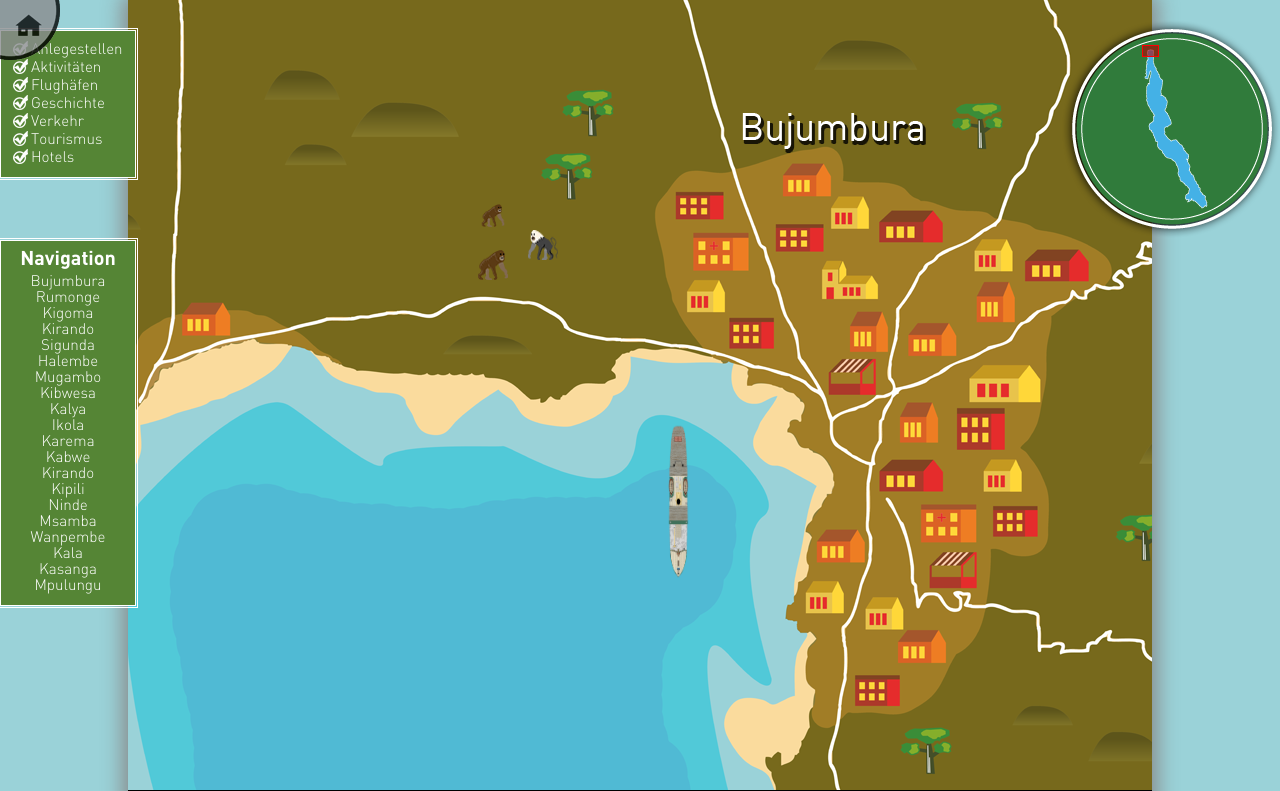
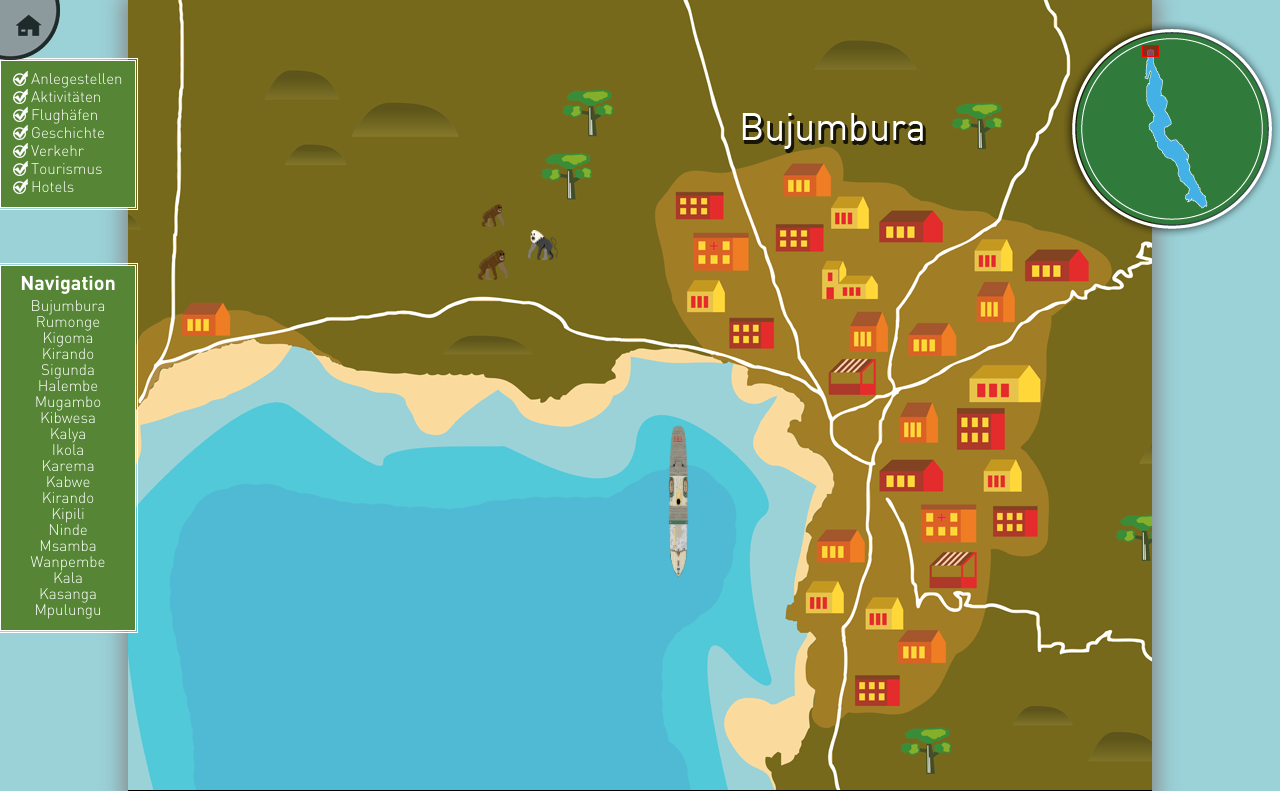
Before and after one commit to trueter/liemba, a PHP site: page /foo/ in a window 1280 px wide. Shown: the top 791 px of the page. Run offline with PHP 8.4, Linux system fonts and the light colour scheme; data that the repository does not hold is empty; some libraries are stand-ins or nearby versions.

Commit message:
change top offset

```diff
--- a/css/master.css
+++ b/css/master.css
@@ -245,7 +245,7 @@ body {
 */
 /* line 181, /Users/torsten/liemba/css/master.less */
 #categories {
-  top: 30px;
+  top: 60px;
   text-align: center;
 }
 /* line 186, /Users/torsten/liemba/css/master.less */
@@ -267,7 +267,7 @@ body {
 */
 /* line 206, /Users/torsten/liemba/css/master.less */
 #navigation {
-  top: 240px;
+  top: 265px;
 }
 /* line 209, /Users/torsten/liemba/css/master.less */
 #navigation h2 {
--- a/css/master.less
+++ b/css/master.less
@@ -179,7 +179,7 @@ body{
 */
 
 #categories{
-	top: 30px;
+	top: 60px;
 	text-align: center;
 
 	#category-selection{
@@ -204,7 +204,7 @@ body{
 */
 
 #navigation{
-	top: 240px;
+	top: 265px;
 
 	h2{
 		font-size: 1.3em;
```
